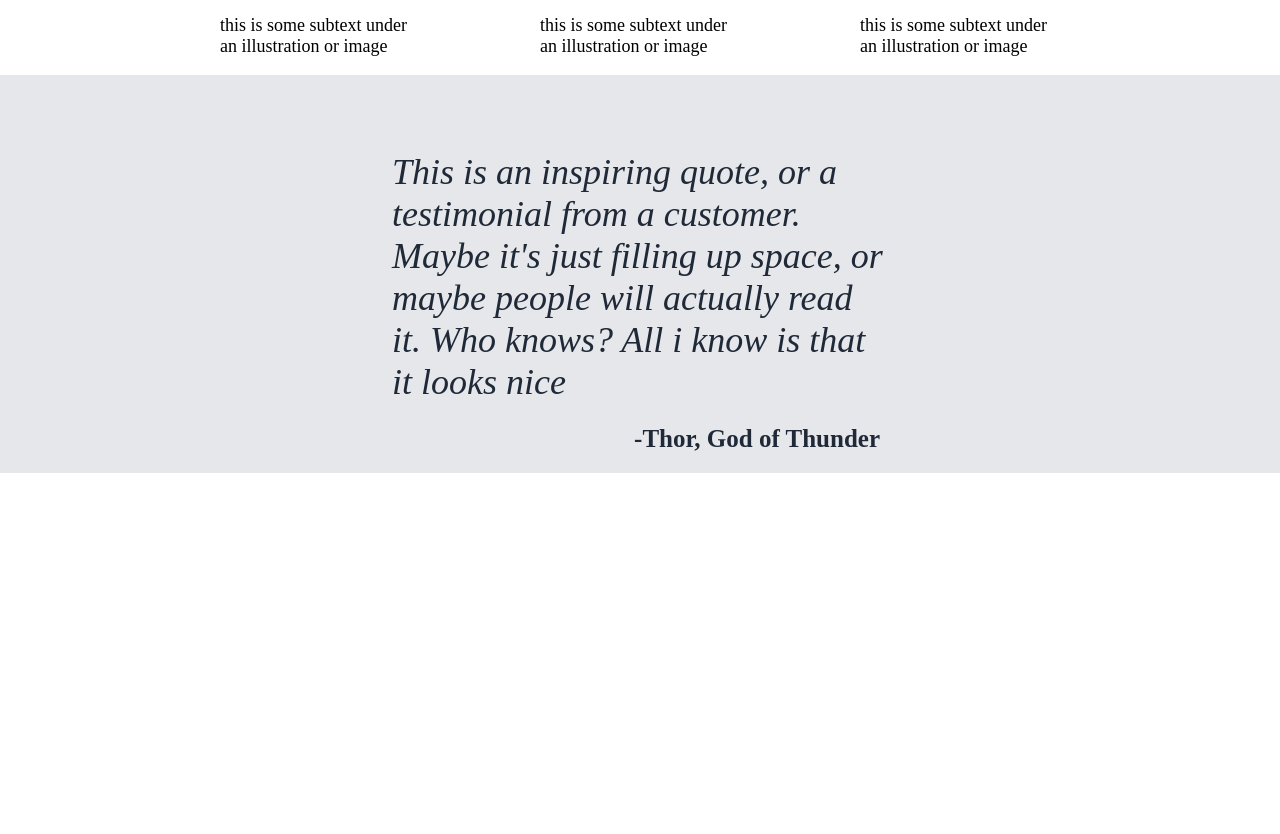
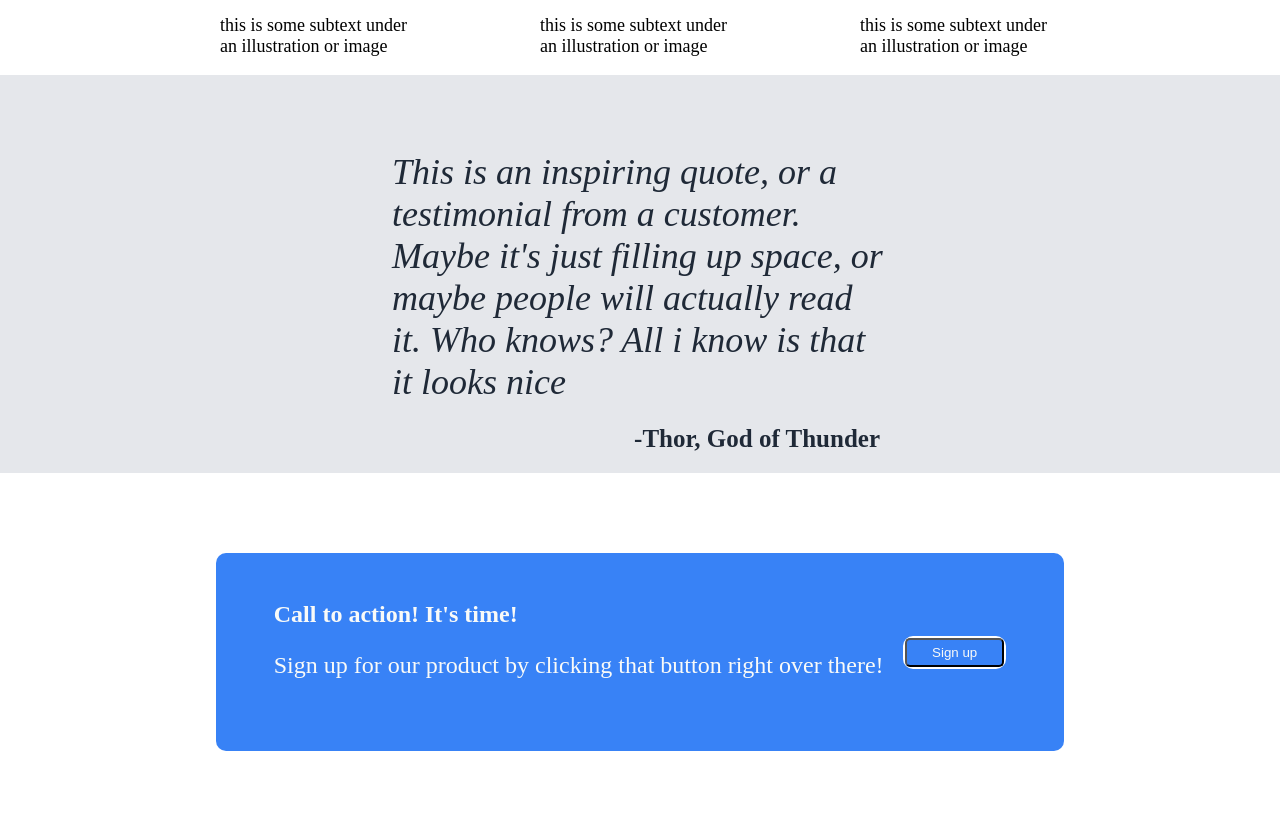
Before and after one commit to AlexanderBoulos10/odin-flex-project, a plain HTML site: page index.html in a window 1280 px wide. Shown: the part 446-1280 px from the top of the page. Before the commit the page ends 927 px from the top, so only its background shows below. Drawn offline with Linux system fonts and the light colour scheme.

Commit message:
added call to action section

```diff
--- a/index.html
+++ b/index.html
@@ -57,5 +57,16 @@
             -Thor, God of Thunder
         </div>
     </div>
+    <div class="outer-container3">
+        <div class="inner-container">
+            <div class="signup">
+                <strong>Call to action! It's time!</strong>
+                <p>Sign up for our product by clicking that button right over there!</p>
+            </div>
+            <div class="signup-button">
+                <button>Sign up</button>
+            </div>
+        </div>
+    </div>
 </body>
 </html>
--- a/styles.css
+++ b/styles.css
@@ -143,3 +143,30 @@ p.quote{
     text-align: end;
     padding-right: 400px;
 }
+
+.outer-container3{
+    display: flex;
+    justify-content: center;
+    align-items: center;
+    padding: 5em 13em;
+}
+
+.inner-container{
+    display: flex;
+    background-color: #3882f6;
+    justify-content: space-around;
+    align-items: center;
+    padding: 3em;
+    width: 100%;
+    border-radius: 10px;
+}
+
+.signup{
+    font-size: 24px;
+    color: #f9faf8;
+}
+
+.signup-button{
+    border: 2px solid #FFF;
+    border-radius: 10px;
+}
```
